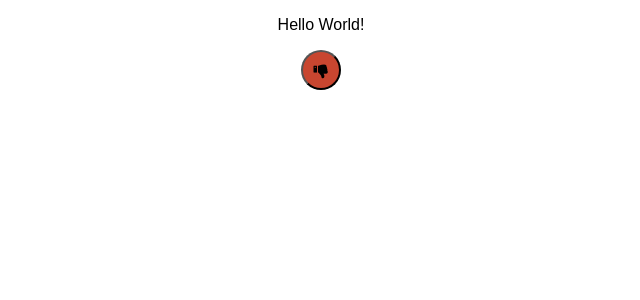
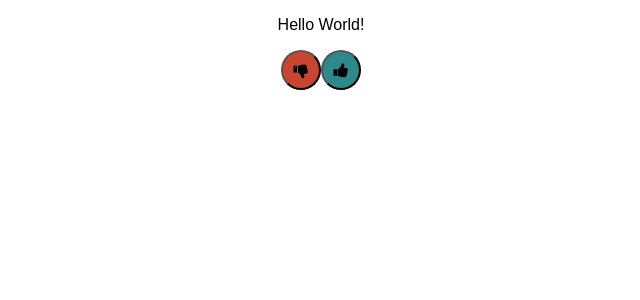
Before and after one commit to ChariseWalraven/Bark, a React (Create React App) app in the folder bark/client/: page / in a window 1280 px wide. Shown: the top 300 px of the page, without its empty margins (319-959 px from the left). Built offline with nearby package versions, Linux system fonts and the light colour scheme.

Commit message:
added css to button

```diff
--- a/bark/client/src/App.css
+++ b/bark/client/src/App.css
@@ -10,9 +10,20 @@ blue - #2D898B
   text-align: center;
 }
 
+.button-container {
+      display: inline-flex;
+}
+
 .dislike-button {
   height: 40px;
   width: 40px;
   background-color: #C84630;
   border-radius: 50px;
 }
+
+.like-button{
+  height: 40px;
+  width: 40px;
+  background-color: #2D898B;
+  border-radius: 50px;
+}
--- a/bark/client/src/App.js
+++ b/bark/client/src/App.js
@@ -1,5 +1,6 @@
 import React, { Component } from 'react';
 import DislikeButton from './components/Dislike'
+import LikeButton from './components/likeButton'
 import './App.css';
 
 class App extends Component {
@@ -7,7 +8,10 @@ class App extends Component {
     return (
       <div className="App">
       <p>Hello World!</p>
+      <div className="button-container">
       <DislikeButton className="Dislike-Button"/>
+      <LikeButton className="like-Button"/>
+      </div>
       </div>
     );
   }
--- a/bark/client/src/components/likeButton.js
+++ b/bark/client/src/components/likeButton.js
@@ -10,7 +10,7 @@ LikeUpdate = (val) => {
   render() {
     return(
       <div>
-        <button value="buttonValue" onClick={this.LikeUpdate(this.value)} className= "likebutton" >LIKE</button>
+        <button value="buttonValue" onClick={this.LikeUpdate(this.value)} className="fa fa-thumbs-up like-button" ></button>
       </div>
     )
   }
```
